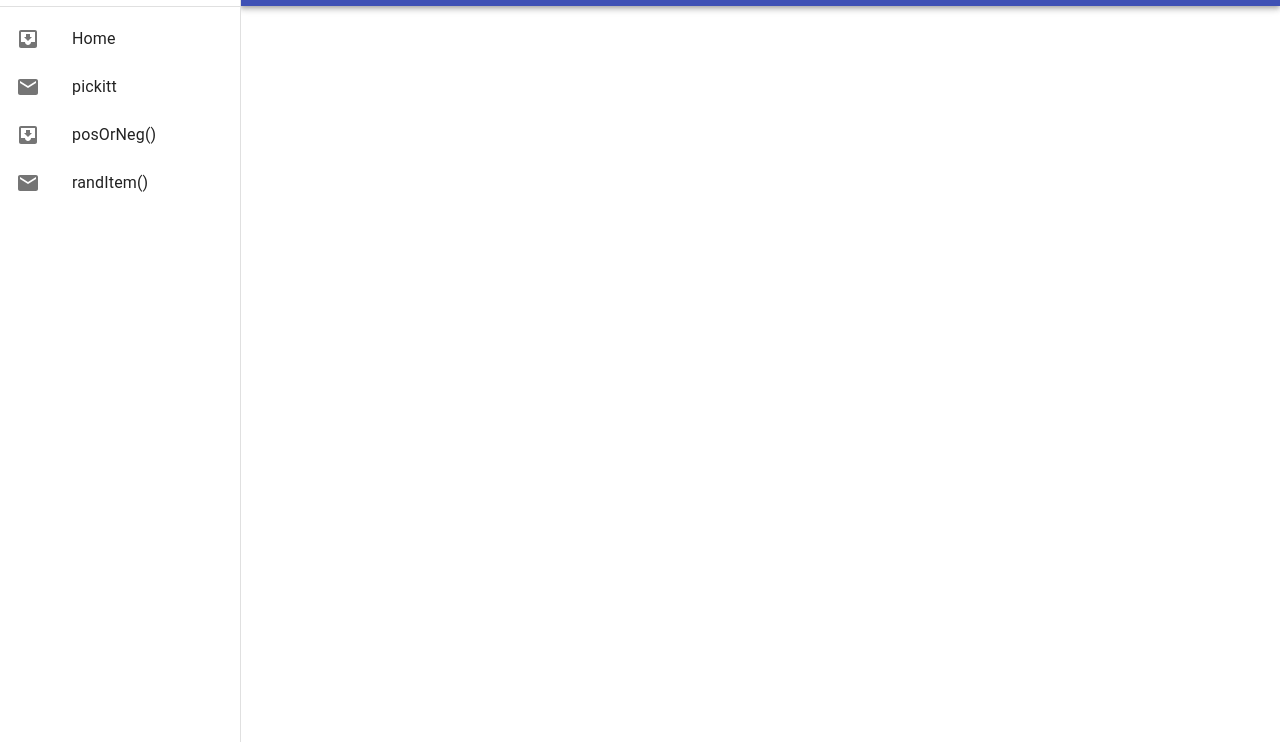
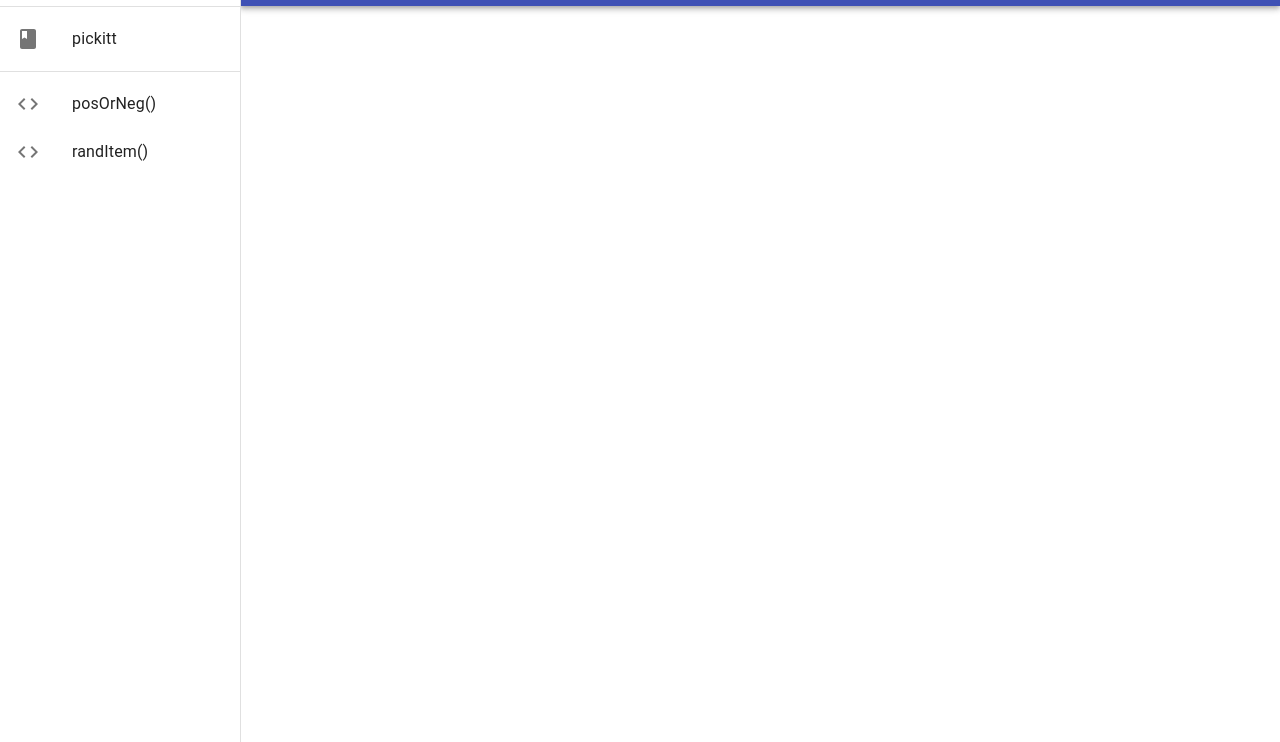
Before and after one commit to alexlee-dev/pickitt, a Gatsby site in the folder documentation/: page / in a window 1280 px wide. Shown: the part 58-800 px from the top of the page. Built offline with nearby package versions, Linux system fonts and the light colour scheme; Gatsby itself is replaced by a stand-in of ours.

Commit message:
Sidebar changes

```diff
--- a/documentation/src/components/sidebar.js
+++ b/documentation/src/components/sidebar.js
@@ -9,9 +9,9 @@ import {
   Typography,
   Box
 } from '@material-ui/core'
-import InboxIcon from '@material-ui/icons/MoveToInbox'
-import MailIcon from '@material-ui/icons/Mail'
+import BookIcon from '@material-ui/icons/Book'
 import styled from 'styled-components'
+import CodeIcon from '@material-ui/icons/Code'
 
 const StyledTitleContainer = styled(Box)`
   align-items: center;
@@ -47,10 +47,19 @@ const Sidebar = () => {
       </StyledTitleContainer>
       <Divider />
       <List>
-        {['Home', 'pickitt', 'posOrNeg()', 'randItem()'].map((text, index) => (
+        <ListItem button>
+          <ListItemIcon>
+            <BookIcon />
+          </ListItemIcon>
+          <ListItemText primary="pickitt" />
+        </ListItem>
+      </List>
+      <Divider />
+      <List>
+        {['posOrNeg()', 'randItem()'].map(text => (
           <ListItem button key={text}>
             <ListItemIcon>
-              {index % 2 === 0 ? <InboxIcon /> : <MailIcon />}
+              <CodeIcon />
             </ListItemIcon>
             <ListItemText primary={text} />
           </ListItem>
```
